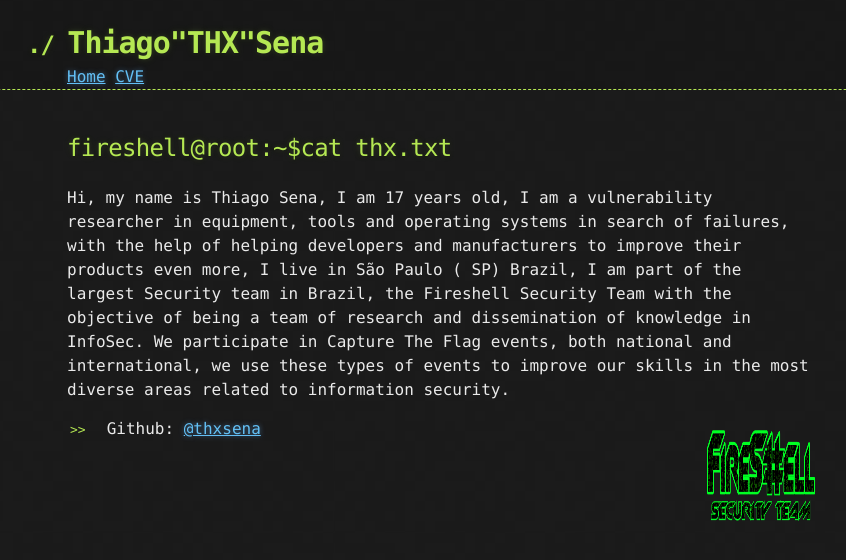
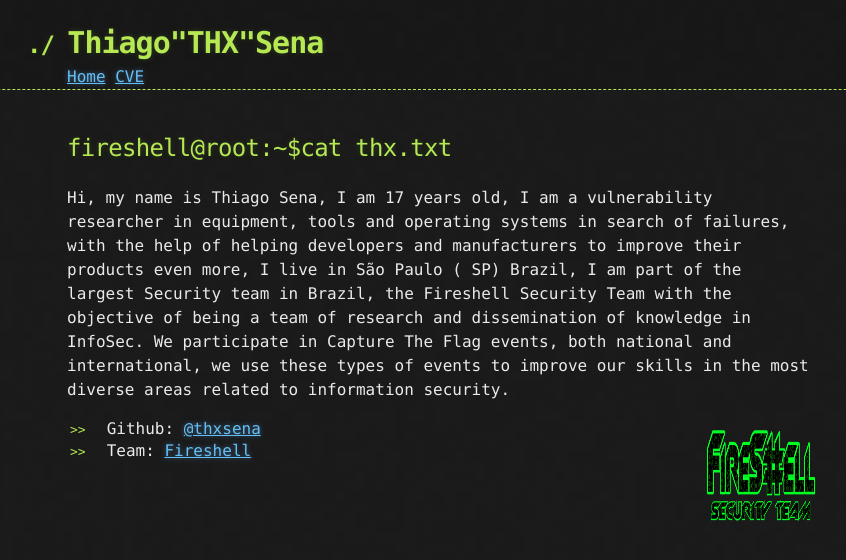
Before and after one commit to mtps3/Mtps3.github.io, a Jekyll site: the page built from 1index.md, in a window 1280 px wide. Shown: the top 560 px of the page, without its empty margins (198-1044 px from the left). Built offline with Jekyll 4.4.1, drawn with Linux system fonts in a browser that asks for light colours.

Commit message:
Update 1index.md

```diff
--- a/1index.md
+++ b/1index.md
@@ -17,3 +17,4 @@
 
 
 * Github: [@thxsena](https://github.com/thxsena){:target="_blank" rel="noopenner noreferrer"}
+* Team: [Fireshell](https://fireshellsecurity.team){:target="_blank" rel="noopenner noreferrer"}
```
